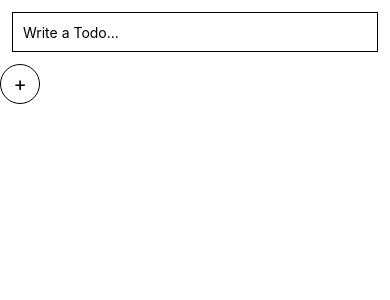
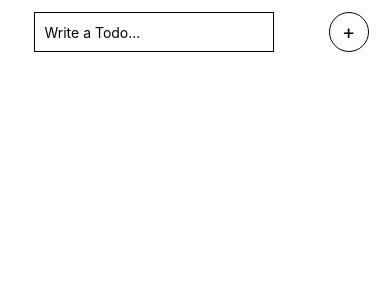
Before and after one commit to carterlc/todo-reactnative-app, a React Native app in the folder TodoApp/: screen / in a window 390 px wide. Shown: the top 300 px of the page. Built offline with nearby package versions, Linux system fonts and the light colour scheme.

Commit message:
Fixed error(s) added a completeItem function to check off the todo's without deleting them.

```diff
--- a/TodoApp/App.js
+++ b/TodoApp/App.js
@@ -16,22 +16,40 @@ const App = () => {
   const [todos, setTodos] = React.useState([]);
   let newText = "";
 
-  const [selectedId, setSelectedId] = useState();
+  const [checkedTodo, setCheckedTodo] = useState();
 
   const renderItem = ({ item }) => {
-    const backgroundColor = item.id === selectedId ? '#6e3b6e' : '#f9c2ff';
-    const color = item.id === selectedId ? 'white' : 'black';
+    const backgroundColor = item.completed ? '#6e3b6e' : '#f9c2ff';
+    const color = item.completed ? 'white' : 'black';
+
+    const completeItem = id => {
+      console.log(id);
+      //Loop through the array of todo
+      const updatedTodos = todos.map(todo => {
+        if (todo.id === id) {
+          // find the object that has the id and change
+          // the checked value of the item from true to false
+          todo.completed = !todo.completed;
+        }
+        return todo;
+      });
+      // call setTodos with the new array
+      console.log(updatedTodos);
+      setTodos(updatedTodos);
+    }
+
 
     return (
       <View>
         <Item
           key={item.id}
           item={item}
-          onPress={() => setSelectedId(item.id)}
+          onPress={() => completeItem(item.id)}
           backgroundColor={backgroundColor}
           textColor={color}
+
         />
-        <TouchableOpacity onPress={handleDeleteTodo(todos.id)}>
+        <TouchableOpacity onPress={() => handleDeleteTodo(item.id)}>
           <View>
             <Text>Delete</Text>
           </View>
@@ -57,8 +75,7 @@ const App = () => {
 
   const Header = () => {
     return (
-      <>
-        <View style={styles.searchBar}>
+      <View style={styles.writeTaskWrapper}>
         <TextInput style={styles.input} placeholder={'Write a Todo...'} onChangeText={text => newText = text} />
         <TouchableOpacity onPress={addTodo}>
           <View style={styles.addWrapper}>
@@ -66,7 +83,6 @@ const App = () => {
           </View>
         </TouchableOpacity>
       </View>
-      </>
     )
   }
 
@@ -76,7 +92,7 @@ const App = () => {
         data={todos}
         renderItem={renderItem}
         keyExtractor={item => item.id}
-        extraData={selectedId}
+
         ListHeaderComponent={Header}
 
       />
@@ -112,12 +128,15 @@ const styles = StyleSheet.create({
     alignItems: 'center',
     borderWidth: 1,
   },
+  writeTaskWrapper: {
+    width: '100%',
+    flexDirection: 'row',
+    justifyContent: 'space-around',
+    alignItems: 'center'
+  },
   icon: {
     fontSize: 20,
   },
-  searchBar: {
-    display: 'flex',
-  }
 });
 
 export default App;
```
Lines whose indentation alone changed are shown as unchanged.
